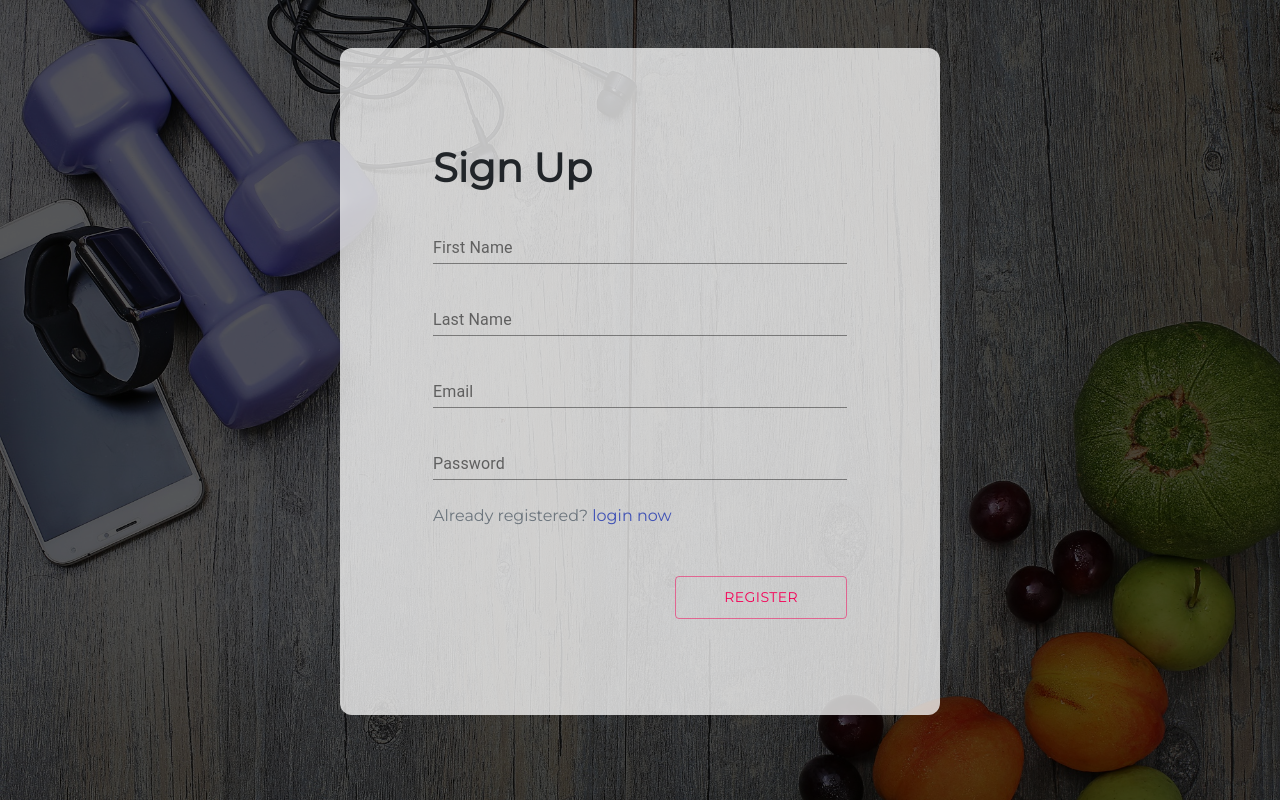
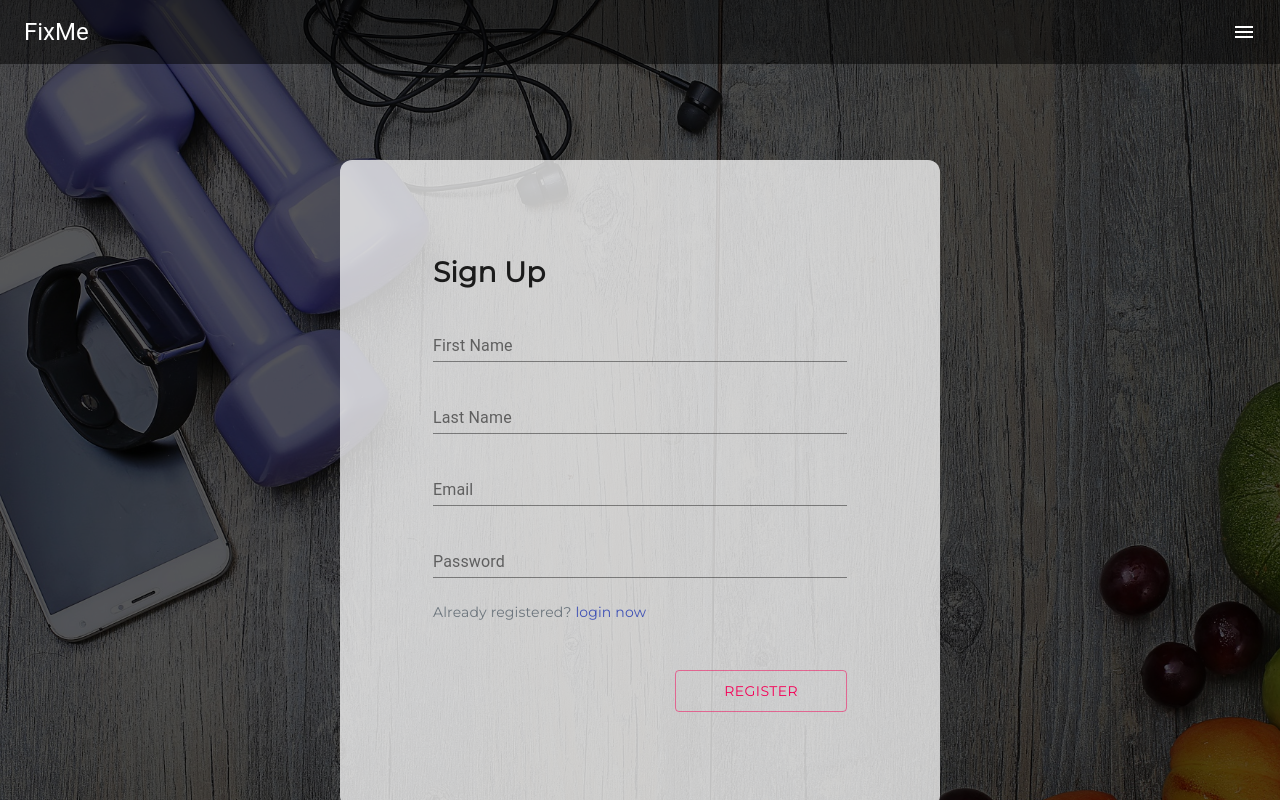
Before and after one commit to Mohammad-Yasein/FixMe-Web-Project, a React (Create React App) app in the folder client/: page /register in a window 1280 px wide. Shown: the top 800 px of the page. Built offline with nearby package versions, Linux system fonts and the light colour scheme; the HTML template or start-up script is replaced by a standard one.

Commit message:
create header component

```diff
--- a/client/package.json
+++ b/client/package.json
@@ -6,6 +6,7 @@
   "main": "index.js",
   "dependencies": {
     "@material-ui/core": "^4.11.3",
+    "@material-ui/icons": "^4.11.2",
     "@material-ui/lab": "^4.0.0-alpha.57",
     "@reach/router": "^1.3.4",
     "@testing-library/jest-dom": "^5.11.9",
--- a/client/src/App.jsx
+++ b/client/src/App.jsx
@@ -1,15 +1,19 @@
 import React from 'react';
 import { Router } from '@reach/router';
 
+import Header from './components/Header';
 import RegistrationForm from './components/RegistrationForm';
 import LoginForm from './components/LoginForm';
 
 const App = () => {
   return (
-    <Router>
-      <RegistrationForm path="/register" />
-      <LoginForm path="/login" />
-    </Router>
+    <>
+      <Header />
+      <Router>
+        <RegistrationForm path="/register" />
+        <LoginForm path="/login" />
+      </Router>
+    </>
   );
 };
 
--- /dev/null
+++ b/client/src/components/Header.jsx
@@ -0,0 +1,219 @@
+import React from 'react';
+import { navigate } from '@reach/router';
+import clsx from 'clsx';
+import { makeStyles, useTheme } from '@material-ui/core/styles';
+import Drawer from '@material-ui/core/Drawer';
+import AppBar from '@material-ui/core/AppBar';
+import Toolbar from '@material-ui/core/Toolbar';
+import CssBaseline from '@material-ui/core/CssBaseline';
+import List from '@material-ui/core/List';
+import Typography from '@material-ui/core/Typography';
+import Divider from '@material-ui/core/Divider';
+import IconButton from '@material-ui/core/IconButton';
+import MenuIcon from '@material-ui/icons/Menu';
+import ChevronLeftIcon from '@material-ui/icons/ChevronLeft';
+import ChevronRightIcon from '@material-ui/icons/ChevronRight';
+import ListItem from '@material-ui/core/ListItem';
+import ListItemIcon from '@material-ui/core/ListItemIcon';
+import ListItemText from '@material-ui/core/ListItemText';
+import HomeOutlined from '@material-ui/icons/HomeOutlined';
+import DescriptionOutlined from '@material-ui/icons/DescriptionOutlined';
+import AccountCircleOutlined from '@material-ui/icons/AccountCircleOutlined';
+import LockOpenOutlined from '@material-ui/icons/LockOpenOutlined';
+import LockOutlined from '@material-ui/icons/LockOutlined';
+import BorderColorOutlined from '@material-ui/icons/BorderColorOutlined';
+
+const drawerWidth = 240;
+
+const useStyles = makeStyles(theme => ({
+  root: {
+    display: 'flex',
+  },
+  appBar: {
+    backgroundColor: 'rgba(0, 0, 0, 0.5)',
+    boxShadow: 'none',
+    transition: theme.transitions.create(['margin', 'width'], {
+      easing: theme.transitions.easing.sharp,
+      duration: theme.transitions.duration.leavingScreen,
+    }),
+  },
+  appBarShift: {
+    width: `calc(100% - ${drawerWidth}px)`,
+    transition: theme.transitions.create(['margin', 'width'], {
+      easing: theme.transitions.easing.easeOut,
+      duration: theme.transitions.duration.enteringScreen,
+    }),
+    marginRight: drawerWidth,
+  },
+  title: {
+    flexGrow: 1,
+  },
+  hide: {
+    display: 'none',
+  },
+  drawer: {
+    width: drawerWidth,
+    flexShrink: 0,
+  },
+  drawerPaper: {
+    backgroundColor: 'rgba(255, 255, 255, 0.75)',
+    width: drawerWidth,
+  },
+  drawerHeader: {
+    display: 'flex',
+    alignItems: 'center',
+    padding: theme.spacing(0, 1),
+    ...theme.mixins.toolbar,
+    justifyContent: 'flex-start',
+  },
+  content: {
+    flexGrow: 1,
+    padding: theme.spacing(3),
+    transition: theme.transitions.create('margin', {
+      easing: theme.transitions.easing.sharp,
+      duration: theme.transitions.duration.leavingScreen,
+    }),
+    marginRight: -drawerWidth,
+  },
+  contentShift: {
+    transition: theme.transitions.create('margin', {
+      easing: theme.transitions.easing.easeOut,
+      duration: theme.transitions.duration.enteringScreen,
+    }),
+    marginRight: 0,
+  },
+}));
+
+const Header = () => {
+  const classes = useStyles();
+  const theme = useTheme();
+  const [open, setOpen] = React.useState(false);
+
+  const handleDrawerOpen = () => {
+    setOpen(true);
+  };
+
+  const handleDrawerClose = () => {
+    setOpen(false);
+  };
+
+  return (
+    <div className={classes.root}>
+      <CssBaseline />
+      <AppBar
+        position="absolute"
+        className={clsx(classes.appBar, {
+          [classes.appBarShift]: open,
+        })}
+      >
+        <Toolbar>
+          <Typography variant="h5" noWrap className={classes.title}>
+            FixMe
+          </Typography>
+          <IconButton
+            color="inherit"
+            aria-label="open drawer"
+            edge="end"
+            onClick={handleDrawerOpen}
+            className={clsx(open && classes.hide)}
+          >
+            <MenuIcon />
+          </IconButton>
+        </Toolbar>
+      </AppBar>
+      <Drawer
+        className={classes.drawer}
+        variant="persistent"
+        anchor="right"
+        open={open}
+        classes={{
+          paper: classes.drawerPaper,
+        }}
+      >
+        <div className={classes.drawerHeader}>
+          <IconButton onClick={handleDrawerClose}>
+            {theme.direction === 'rtl' ? <ChevronLeftIcon /> : <ChevronRightIcon />}
+          </IconButton>
+        </div>
+        <Divider />
+        <List>
+          <ListItem
+            button
+            onClick={() => {
+              handleDrawerClose();
+              navigate('/');
+            }}
+          >
+            <ListItemIcon>
+              <HomeOutlined />
+            </ListItemIcon>
+            <ListItemText primary="Home" />
+          </ListItem>
+          <ListItem
+            button
+            onClick={() => {
+              handleDrawerClose();
+              navigate('/articles');
+            }}
+          >
+            <ListItemIcon>
+              <DescriptionOutlined />
+            </ListItemIcon>
+            <ListItemText primary="Articles" />
+          </ListItem>
+          <Divider className="my-4" />
+          <ListItem
+            button
+            onClick={() => {
+              handleDrawerClose();
+              navigate('/register');
+            }}
+          >
+            <ListItemIcon>
+              <BorderColorOutlined />
+            </ListItemIcon>
+            <ListItemText primary="Register" />
+          </ListItem>
+          <ListItem
+            button
+            onClick={() => {
+              handleDrawerClose();
+              navigate('/login');
+            }}
+          >
+            <ListItemIcon>
+              <LockOpenOutlined />
+            </ListItemIcon>
+            <ListItemText primary="Login" />
+          </ListItem>
+          <ListItem
+            button
+            onClick={() => {
+              handleDrawerClose();
+              navigate('/profiles/:id');
+            }}
+          >
+            <ListItemIcon>
+              <AccountCircleOutlined />
+            </ListItemIcon>
+            <ListItemText primary="Profile" />
+          </ListItem>
+          <ListItem
+            button
+            onClick={() => {
+              handleDrawerClose();
+              navigate('/logout');
+            }}
+          >
+            <ListItemIcon>
+              <LockOutlined />
+            </ListItemIcon>
+            <ListItemText primary="Logout" />
+          </ListItem>
+        </List>
+      </Drawer>
+    </div>
+  );
+};
+
+export default Header;
--- a/client/src/components/LoginForm.jsx
+++ b/client/src/components/LoginForm.jsx
@@ -36,7 +36,7 @@
 
   return (
     <Box component="div" className="login-form-bg">
-      <Box component="div" className="login-form-overlay py-5">
+      <Box component="div" className="login-form-overlay">
         <Container maxWidth="sm" className="login-form py-5">
           {error && (
             <Box component="div" className="w-75 mx-auto">
@@ -51,7 +51,7 @@
             className="w-75 mx-auto py-5"
             onSubmit={e => onSubmitHandler(e)}
           >
-            <h1 className="font-weight-bold mb-4">Sign In</h1>
+            <h3 className="font-weight-bold mb-4">Sign In</h3>
             <FormGroup className="mb-4">
               <TextField id="email" label="Email" onChange={e => setEmail(e.target.value)} />
             </FormGroup>
--- a/client/src/components/RegistrationForm.jsx
+++ b/client/src/components/RegistrationForm.jsx
@@ -47,7 +47,7 @@
 
   return (
     <Box component="div" className="reg-form-bg">
-      <Box component="div" className="reg-form-overlay py-5">
+      <Box component="div" className="reg-form-overlay">
         <Container maxWidth="sm" className="reg-form py-5">
           {errors.length > 0 && (
             <Box component="div" className="w-75 mx-auto">
@@ -64,7 +64,7 @@
             className="w-75 mx-auto py-5"
             onSubmit={e => onSubmitHandler(e)}
           >
-            <h1 className="font-weight-bold mb-4">Sign Up</h1>
+            <h3 className="font-weight-bold mb-4">Sign Up</h3>
             <FormGroup className="mb-4">
               <TextField id="firstName" label="First Name" onChange={e => setFirstName(e.target.value)} />
             </FormGroup>
--- a/client/src/styles/LoginForm.css
+++ b/client/src/styles/LoginForm.css
@@ -7,6 +7,7 @@
 .login-form-overlay {
   background-color: rgba(0, 0, 0, 0.55);
   min-height: 100vh;
+  padding: 10rem 0;
 }
 
 .login-form {
--- a/client/src/styles/RegistrationForm.css
+++ b/client/src/styles/RegistrationForm.css
@@ -7,6 +7,7 @@
 .reg-form-overlay {
   background-color: rgba(0, 0, 0, 0.65);
   min-height: 100vh;
+  padding: 10rem 0;
 }
 
 .reg-form {
```
Also changed, not shown: 1 other file (tests, documents, lock files or other folders).
